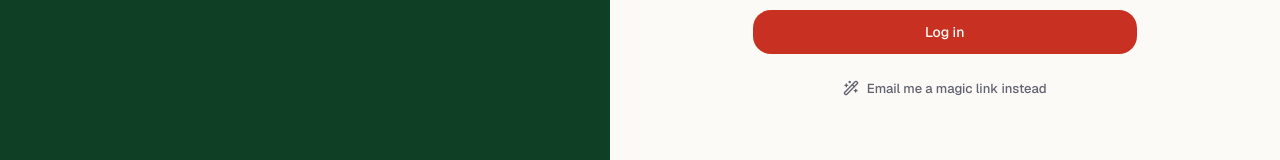
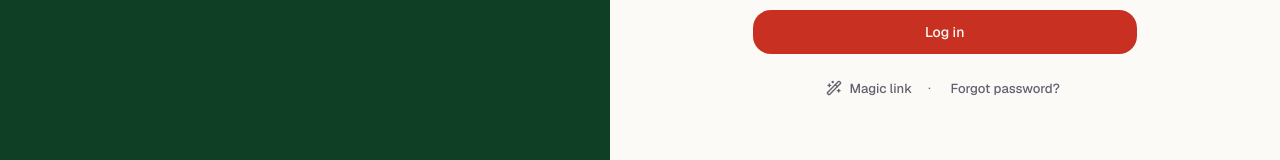
Before and after one commit to bhuvan0808/linkyaar, a Next.js app: page /login in a window 1280 px wide. Shown: the part 540-700 px from the top of the page. Built offline with nearby package versions, Linux system fonts and the light colour scheme; no server answers.

Commit message:
feat(auth): add forgot-password flow and branded email-change template

```diff
--- a/src/features/auth/components/auth-form.tsx
+++ b/src/features/auth/components/auth-form.tsx
@@ -102,6 +102,28 @@ export function AuthForm() {
       return
     }
     setConfirmSent(true)
+  }
+
+  async function handleForgotPassword(email: string) {
+    const parsed = z.email().safeParse(email)
+    if (!parsed.success) {
+      toast.error('Enter your email above first, then tap Forgot password.')
+      return
+    }
+    setPending('magic')
+    const supabase = createClient()
+    const { error } = await supabase.auth.resetPasswordForEmail(email, {
+      redirectTo: `${window.location.origin}/auth/callback?next=/dashboard/settings`,
+    })
+    setPending(null)
+    if (error) {
+      toast.error(error.message)
+      return
+    }
+    toast.success('Reset link sent — check your inbox', {
+      description:
+        'The link signs you in and takes you to Settings to set a new password.',
+    })
   }
 
   async function handleMagicLink(email: string) {
@@ -230,6 +252,7 @@ export function AuthForm() {
               {pending === 'password' && <Loader2 className="animate-spin" aria-hidden />}
               Log in
             </Button>
+            <div className="flex items-center justify-center gap-1">
               <Button
                 type="button"
                 variant="ghost"
@@ -242,8 +265,21 @@ export function AuthForm() {
                 ) : (
                   <Wand2 aria-hidden />
                 )}
-              Email me a magic link instead
+                Magic link
               </Button>
+              <span className="text-xs text-muted-foreground" aria-hidden>
+                ·
+              </span>
+              <Button
+                type="button"
+                variant="ghost"
+                className="h-9 text-[13px] text-muted-foreground"
+                disabled={pending !== null}
+                onClick={() => handleForgotPassword(signInForm.getValues('email'))}
+              >
+                Forgot password?
+              </Button>
+            </div>
           </form>
         </TabsContent>
 
```
Lines whose indentation alone changed are shown as unchanged.
